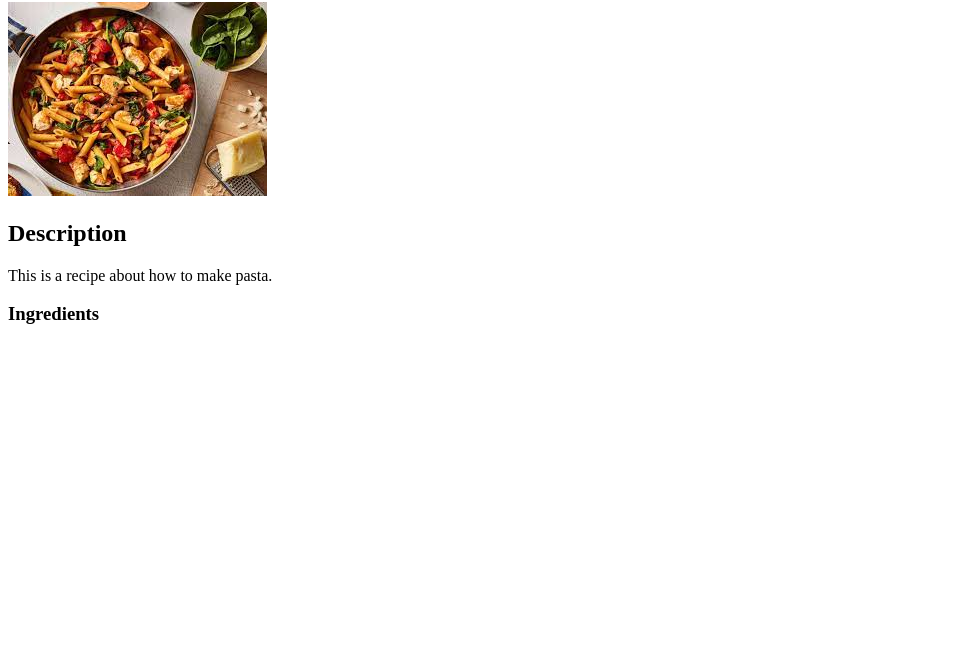
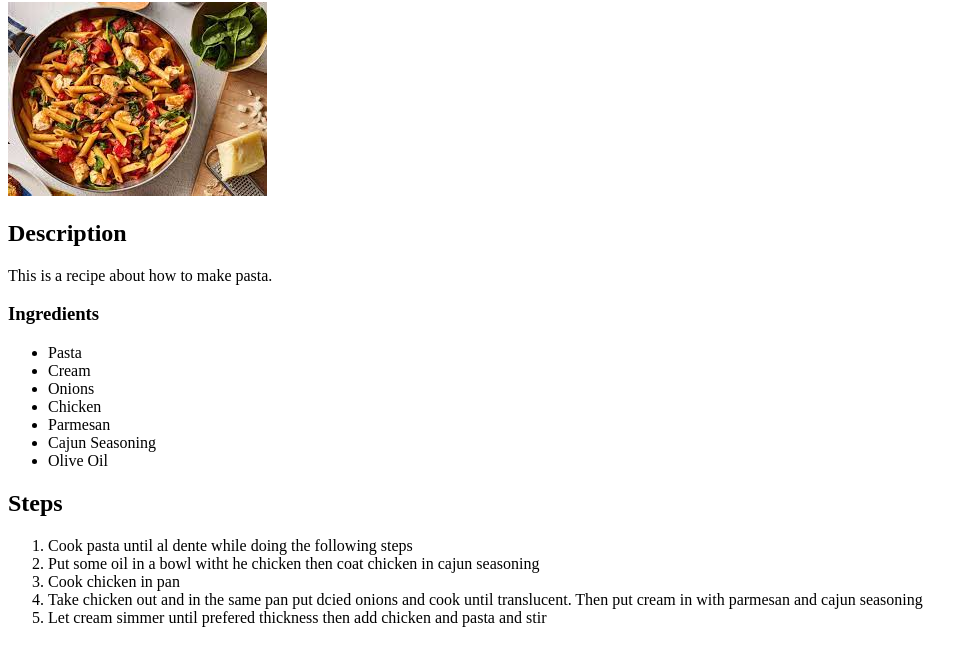
Before and after one commit to Harjas6/odin-recipes, a plain HTML site: page recipes/pasta.html in a window 1280 px wide. Shown: the part 78-744 px from the top of the page, without its empty margins (0-978 px from the left). Drawn offline with Linux system fonts and the light colour scheme.

Commit message:
add steps to pasta recipe

```diff
--- a/recipes/pasta.html
+++ b/recipes/pasta.html
@@ -12,5 +12,25 @@
         <p>This is a recipe about how to make pasta.</p>
 
         <h3>Ingredients</h3>
+        <ul>
+            <li>Pasta</li>
+            <li>Cream</li>
+            <li>Onions</li>
+            <li>Chicken</li>
+            <li>Parmesan</li>
+            <li>Cajun Seasoning</li>
+            <li>Olive Oil</li>
+        </ul>
+
+        <h2>Steps</h2>
+        <ol>
+            <li>Cook pasta until al dente while doing the following steps</li>
+            <li>Put some oil in a bowl witht he chicken then coat chicken in cajun seasoning</li>
+            <li>Cook chicken in pan</li>
+            <li>Take chicken out and in the same pan put dcied onions and cook until translucent.
+                Then put cream in with parmesan and
+                 cajun seasoning</li>
+            <li>Let cream simmer until prefered thickness then add chicken and pasta and stir</li>
+        </ol>
     </body>
 </html>
```
